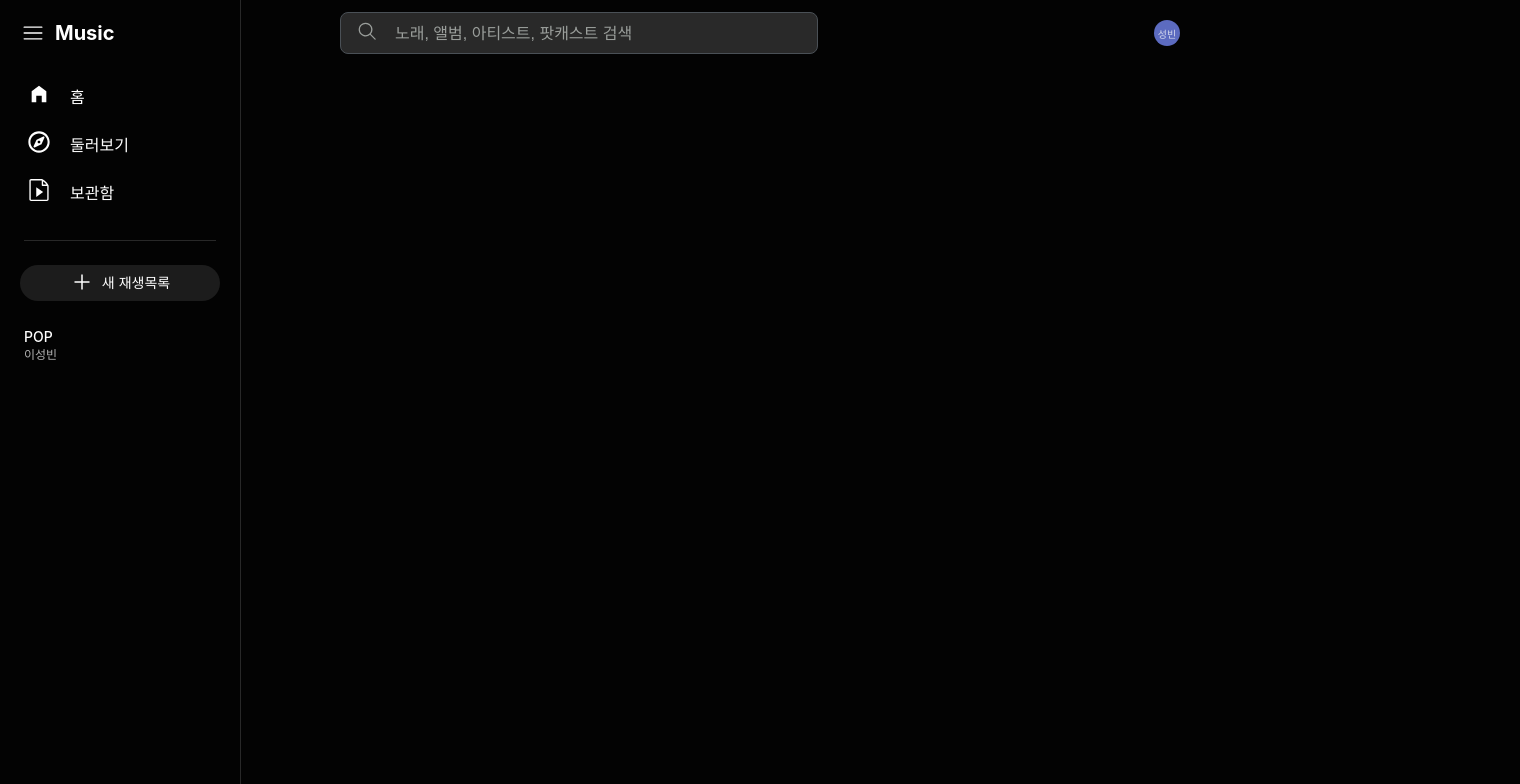
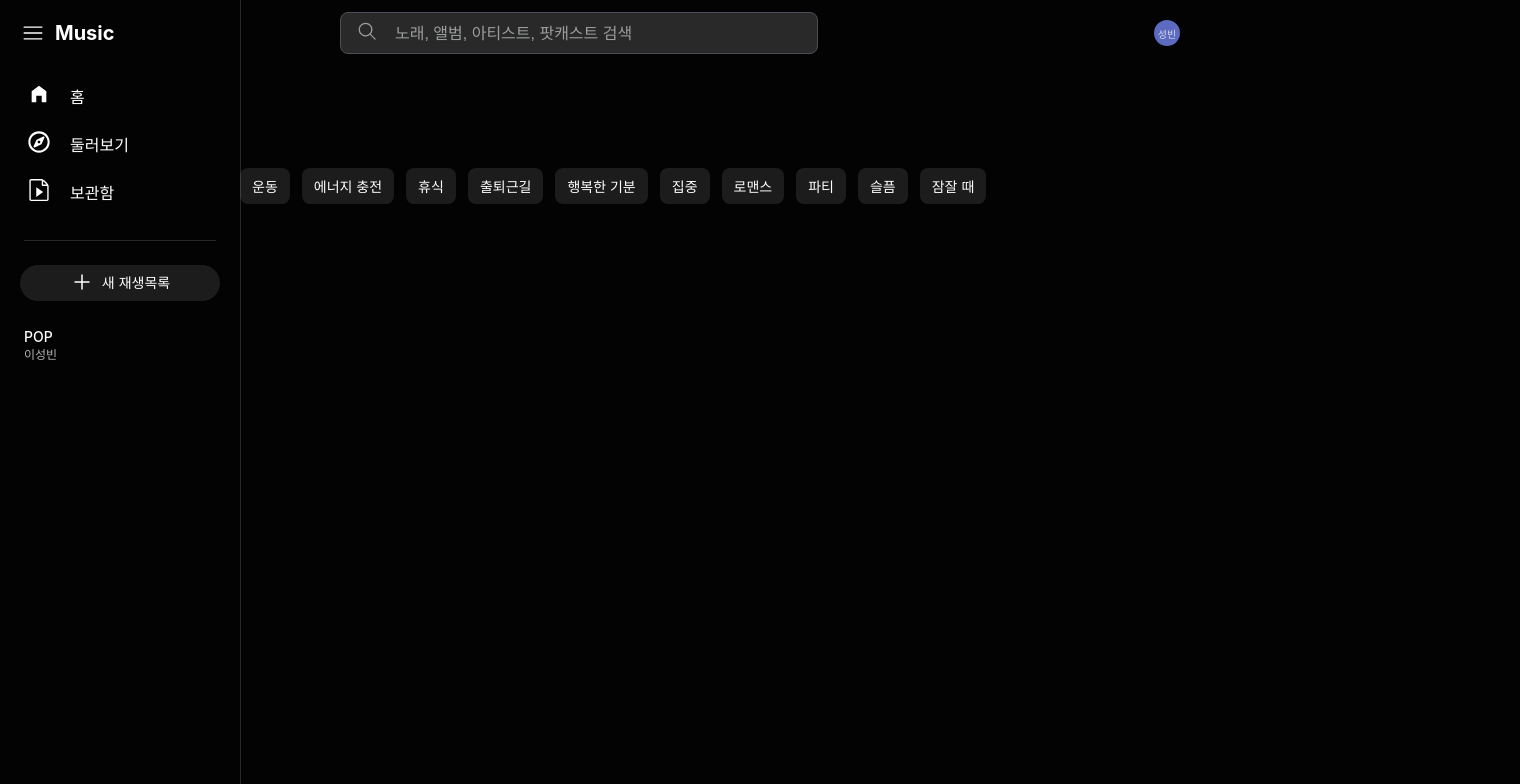
Before and after one commit to optshj/Youtube_Music, a React (Create React App) app: page / in a window 1280 px wide. Shown: the top 784 px of the page, 1520 px wide, since content can reach past the window. Built offline with nearby package versions, Linux system fonts and the light colour scheme.

Commit message:
[Feat] Main Header 제직중

```diff
--- a/src/App.tsx
+++ b/src/App.tsx
@@ -2,12 +2,14 @@ import React from 'react';
 
 import Header from './components/header/Header';
 import Sidebar from './components/sidebar/Sidebar';
+import Main from './components/main/Main';
 
 function App() {
 	return (
 		<>
 			<Header></Header>
 			<Sidebar></Sidebar>
+			<Main></Main>
 		</>
 	);
 }
--- /dev/null
+++ b/src/components/main/Main.tsx
@@ -0,0 +1,29 @@
+import React from "react";
+import styled from "styled-components";
+
+import MainHeader from "./header/MainHeader";
+
+const MainForm = styled.div`
+    padding-top:64px;
+    position:absolute;
+    width:100%;
+    @media (min-width:936px){
+        margin-left:240px;
+    }
+    @media (min-width:616px) and (max-width:936px){
+        margin-left:72px;
+    }
+`
+
+function Main(){
+
+
+    return(
+        <>
+            <MainForm>
+                <MainHeader></MainHeader>
+            </MainForm>
+        </>
+    )
+}
+export default Main;
--- /dev/null
+++ b/src/components/main/header/HeaderButton.tsx
@@ -0,0 +1,38 @@
+import React from "react";
+import styled from "styled-components";
+
+interface HeaderButtonProps {
+    name:string
+}
+const HeaderButtonForm = styled.div`
+    padding:32px 0 16px;
+    margin:6px;
+`
+const LinkButton = styled.div`
+    border-radius:8px;
+    display:flex;
+    height:36px;
+    background:rgba(255,255,255,.1);
+    color:white;
+    align-items:center;
+    font-size:14px;
+`
+const FontForm = styled.div`
+    margin:0 12px;
+`
+function HeaderButton({name}:HeaderButtonProps){
+
+    return(
+        <>
+            <HeaderButtonForm>
+                <LinkButton>
+                    <FontForm>
+                        {name}
+                    </FontForm>
+                </LinkButton>
+            </HeaderButtonForm>
+        </>
+    )
+}
+
+export default HeaderButton;
--- /dev/null
+++ b/src/components/main/header/MainHeader.tsx
@@ -0,0 +1,47 @@
+import React from "react";
+import styled from "styled-components";
+import HeaderButton from "./HeaderButton";
+
+const MainHeaderForm = styled.div`
+    display:flex;
+    margin:0 auto;
+    overflow-x:auto;
+    white-space:nowrap;
+    max-width:min(calc(100vw - 112px -72px - 12px),1478px);
+    ::-webkit-scrollbar {
+        display: none;
+      }
+      &:hover {
+        ::-webkit-scrollbar {
+          display: block;
+        }
+      }
+    & > *:first-child {
+        margin-left: 0;
+    }
+
+    & > *:last-child {
+        margin-right: 0;
+    }
+
+`
+
+function MainHeader(){
+    return(
+        <>
+            <MainHeaderForm>
+                <HeaderButton name="운동"></HeaderButton>
+                <HeaderButton name="에너지 충전"></HeaderButton>
+                <HeaderButton name="휴식"></HeaderButton>
+                <HeaderButton name="출퇴근길"></HeaderButton>
+                <HeaderButton name="행복한 기분"></HeaderButton>
+                <HeaderButton name="집중"></HeaderButton>
+                <HeaderButton name="로맨스"></HeaderButton>
+                <HeaderButton name="파티"></HeaderButton>
+                <HeaderButton name="슬픔"></HeaderButton>
+                <HeaderButton name="잠잘 때"></HeaderButton>
+            </MainHeaderForm>
+        </>
+    )
+}
+export default MainHeader;
```
